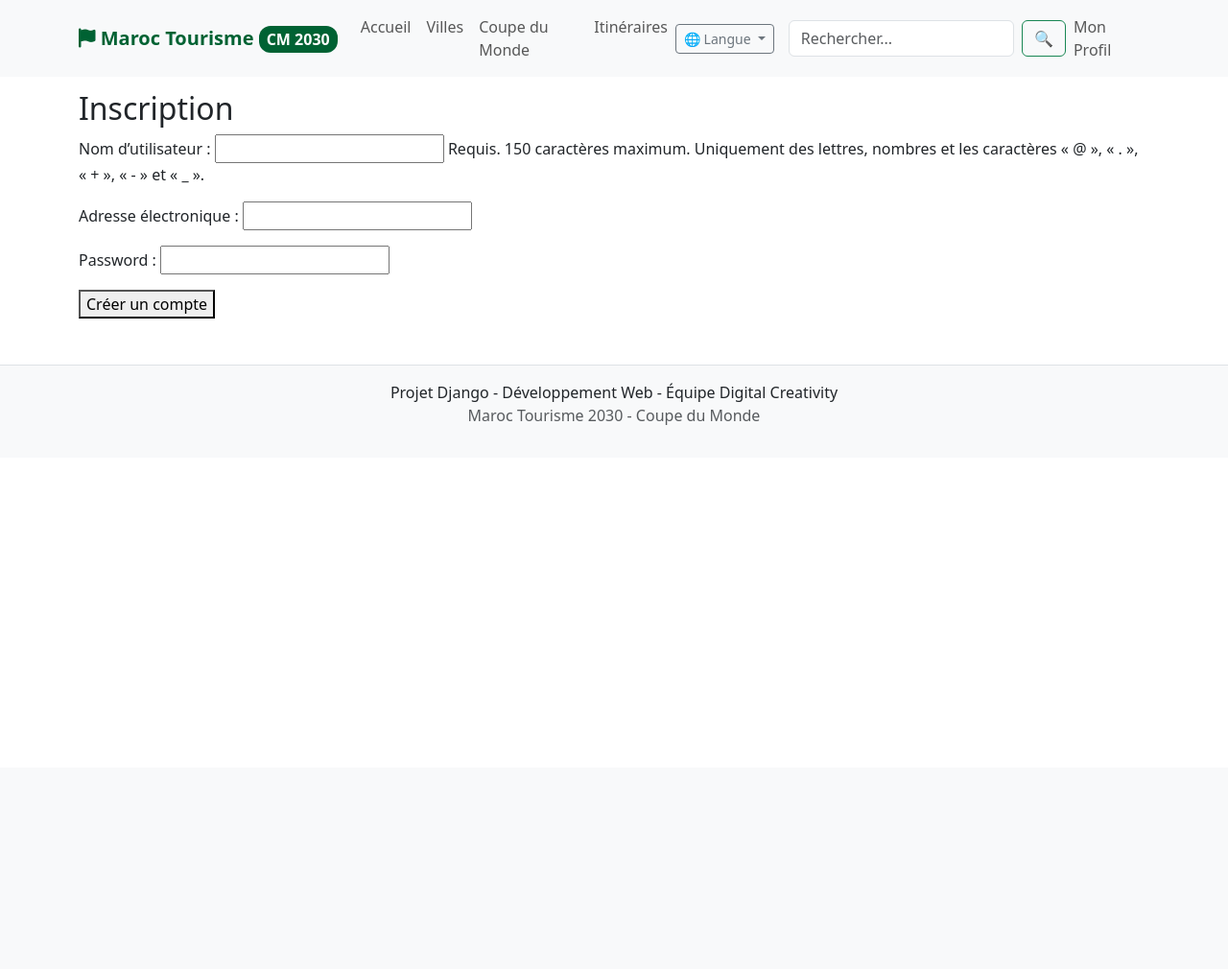
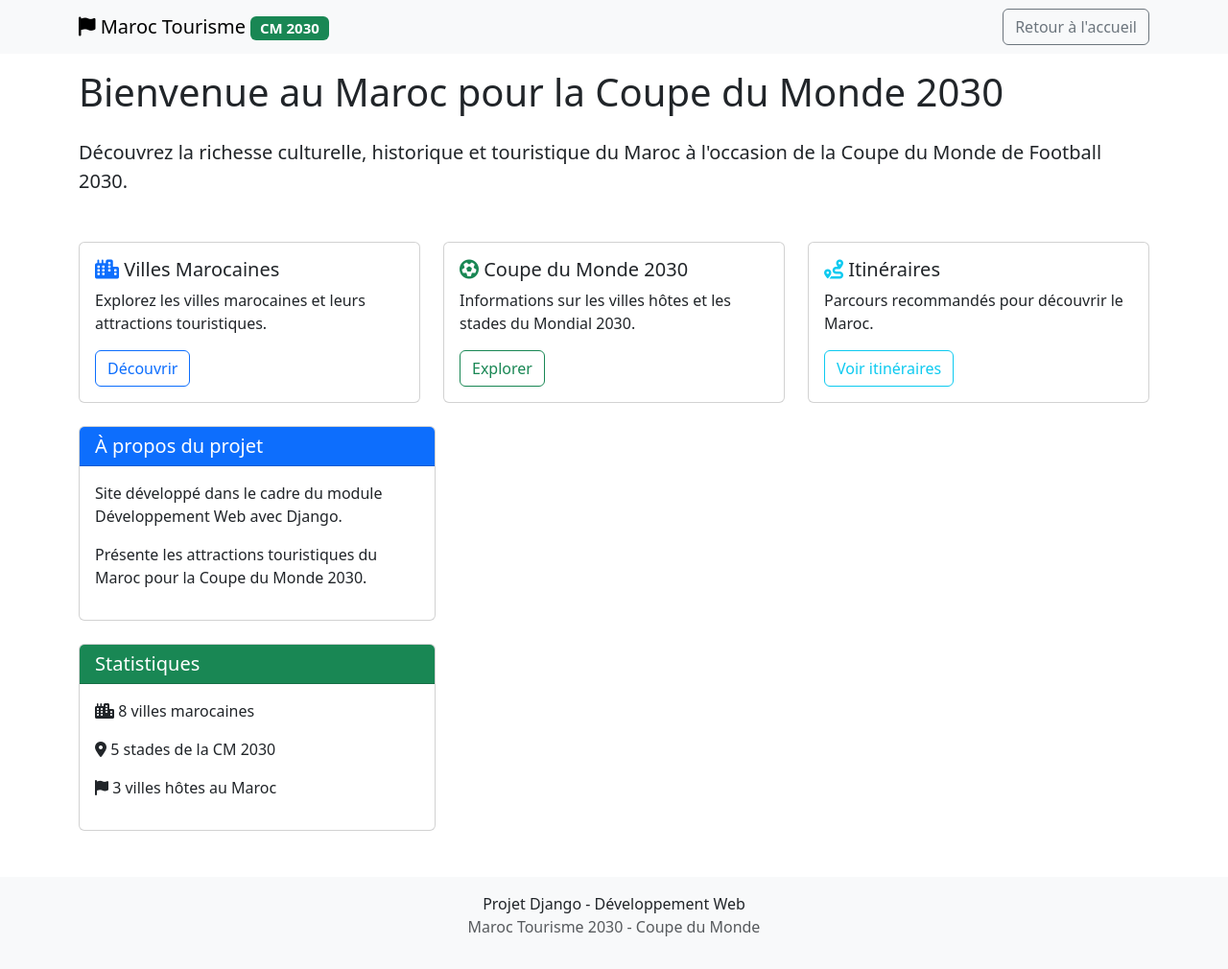
Before and after one commit to h1mza07/Digital-creativity, a Django app: page /users/register/ in a window 1280 px wide. Shown: the whole page at 96% size. Before the commit the page ends 443 px from the top, so only its background shows below. Run offline with Django 4.2, Linux system fonts and the light colour scheme.

Commit message:
Hamza Layachi: Commit 19A - Structure media et static

```diff
--- a/templates/base.html
+++ b/templates/base.html
@@ -4,93 +4,103 @@
 <head>
     <meta charset="UTF-8">
     <meta name="viewport" content="width=device-width, initial-scale=1.0">
-    <title>{% block title %}Maroc Tourisme - Coupe du Monde 2030{% endblock %}</title>
-
-    <!-- Bootstrap CSS -->
+    <title>{% trans "Accueil - Maroc Tourisme 2030" %}</title>
     <link href="https://cdn.jsdelivr.net/npm/bootstrap@5.3.2/dist/css/bootstrap.min.css" rel="stylesheet">
-
-    <!-- Font Awesome -->
     <link rel="stylesheet" href="https://cdnjs.cloudflare.com/ajax/libs/font-awesome/6.4.0/css/all.min.css">
-
-    <style>
-        .search-form { margin-left: auto; }
-        body { padding-top: 70px; }
-        .navbar-brand { font-weight: bold; color: #006233; }
-        .worldcup-badge {
-            background-color: #006233;
-            color: white;
-            padding: 3px 8px;
-            border-radius: 12px;
-            font-size: 0.8em;
-        }
-        .footer {
-            background-color: #f8f9fa;
-            border-top: 1px solid #dee2e6;
-            margin-top: 50px;
-            padding: 20px 0;
-        }
-        .language-dropdown { margin-right: 15px; }
-    </style>
-
-    {% block extra_css %}{% endblock %}
 </head>
 <body>
     <nav class="navbar navbar-expand-lg navbar-light bg-light fixed-top">
         <div class="container">
             <a class="navbar-brand" href="/">
-                <i class="fas fa-flag"></i> Maroc Tourisme
-                <span class="worldcup-badge">CM 2030</span>
+                <i class="fas fa-flag"></i> {% trans "Maroc Tourisme" %}
+                <span class="badge bg-success">{% trans "CM 2030" %}</span>
             </a>
-
-            <div class="navbar-nav me-auto">
-                <a class="nav-link" href="/">Accueil</a>
-                <a class="nav-link" href="/cities/">Villes</a>
-                <a class="nav-link" href="/worldcup2030/">Coupe du Monde</a>
-                <a class="nav-link" href="/routes/">Itinéraires</a>
-            </div>
-
-            <!-- Sélecteur de langue -->
-            <div class="dropdown language-dropdown">
-                <button class="btn btn-outline-secondary btn-sm dropdown-toggle" type="button" data-bs-toggle="dropdown">
-                    🌐 Langue
-                </button>
-                <ul class="dropdown-menu">
-                    <li><a class="dropdown-item" href="?lang=fr">🇫🇷 Français</a></li>
-                    <li><a class="dropdown-item" href="?lang=en">🇬🇧 English</a></li>
-                    <li><a class="dropdown-item" href="?lang=es">🇪🇸 Español</a></li>
-                    <li><a class="dropdown-item" href="?lang=ar">🇦🇷 العربية</a></li>
-                    <li><a class="dropdown-item" href="?lang=de">🇩🇪 Deutsch</a></li>
-                    <li><a class="dropdown-item" href="?lang=pt">🇵🇹 Português</a></li>
-                </ul>
-            </div>
-
-            <!-- Formulaire de recherche -->
-            <form class="d-flex search-form" method="get" action="{% url 'itinerary_search' %}">
-                <input class="form-control me-2" type="text" name="q" placeholder="Rechercher..." required>
-                <button class="btn btn-outline-success" type="submit">🔍</button>
-            </form>
-
-            <div class="navbar-nav">
-                <a class="nav-link" href="{% url 'profile' %}">Mon Profil</a>
-            </div>
+            <a href="/" class="btn btn-outline-secondary">{% trans "Retour à l'accueil" %}</a>
         </div>
     </nav>
 
-    <div class="container mt-4">
-        {% block content %}
-        {% endblock %}
+    <div class="container mt-5 pt-4">
+        <h1 class="mb-4">{% trans "Bienvenue au Maroc pour la Coupe du Monde 2030" %}</h1>
+
+        <p class="lead">
+            {% trans "Découvrez la richesse culturelle, historique et touristique du Maroc à l'occasion de la Coupe du Monde de Football 2030." %}
+        </p>
+
+        <div class="row mt-5">
+            <div class="col-md-4 mb-4">
+                <div class="card h-100">
+                    <div class="card-body">
+                        <h5 class="card-title">
+                            <i class="fas fa-city text-primary"></i> {% trans "Villes Marocaines" %}
+                        </h5>
+                        <p class="card-text">
+                            {% trans "Explorez les villes marocaines et leurs attractions touristiques." %}
+                        </p>
+                        <a href="/cities/" class="btn btn-outline-primary">{% trans "Découvrir" %}</a>
+                    </div>
+                </div>
+            </div>
+
+            <div class="col-md-4 mb-4">
+                <div class="card h-100">
+                    <div class="card-body">
+                        <h5 class="card-title">
+                            <i class="fas fa-futbol text-success"></i> {% trans "Coupe du Monde 2030" %}
+                        </h5>
+                        <p class="card-text">
+                            {% trans "Informations sur les villes hôtes et les stades du Mondial 2030." %}
+                        </p>
+                        <a href="/worldcup2030/" class="btn btn-outline-success">{% trans "Explorer" %}</a>
+                    </div>
+                </div>
+            </div>
+
+            <div class="col-md-4 mb-4">
+                <div class="card h-100">
+                    <div class="card-body">
+                        <h5 class="card-title">
+                            <i class="fas fa-route text-info"></i> {% trans "Itinéraires" %}
+                        </h5>
+                        <p class="card-text">
+                            {% trans "Parcours recommandés pour découvrir le Maroc." %}
+                        </p>
+                        <a href="/routes/" class="btn btn-outline-info">{% trans "Voir itinéraires" %}</a>
+                    </div>
+                </div>
+            </div>
+        </div>
+
+        <div class="col-md-4">
+            <div class="card">
+                <div class="card-header bg-primary text-white">
+                    <h5 class="mb-0">{% trans "À propos du projet" %}</h5>
+                </div>
+                <div class="card-body">
+                    <p>{% trans "Site développé dans le cadre du module Développement Web avec Django." %}</p>
+                    <p>{% trans "Présente les attractions touristiques du Maroc pour la Coupe du Monde 2030." %}</p>
+                </div>
+            </div>
+
+            <div class="card mt-4">
+                <div class="card-header bg-success text-white">
+                    <h5 class="mb-0">{% trans "Statistiques" %}</h5>
+                </div>
+                <div class="card-body">
+                    <p><i class="fas fa-city"></i> {% trans "8 villes marocaines" %}</p>
+                    <p><i class="fas fa-map-marker-alt"></i> {% trans "5 stades de la CM 2030" %}</p>
+                    <p><i class="fas fa-flag"></i> {% trans "3 villes hôtes au Maroc" %}</p>
+                </div>
+            </div>
+        </div>
     </div>
 
     <footer class="footer mt-5 py-3 bg-light">
         <div class="container text-center">
-            <p class="mb-0">Projet Django - Développement Web - Équipe Digital Creativity</p>
-            <p class="text-muted">Maroc Tourisme 2030 - Coupe du Monde</p>
+            <p class="mb-0">{% trans "Projet Django - Développement Web" %}</p>
+            <p class="text-muted">{% trans "Maroc Tourisme 2030 - Coupe du Monde" %}</p>
         </div>
     </footer>
 
-    <!-- Bootstrap JS -->
     <script src="https://cdn.jsdelivr.net/npm/bootstrap@5.3.2/dist/js/bootstrap.bundle.min.js"></script>
-
-    {% block extra_js %}{% endblock %}
 </body>
 </html>
```
